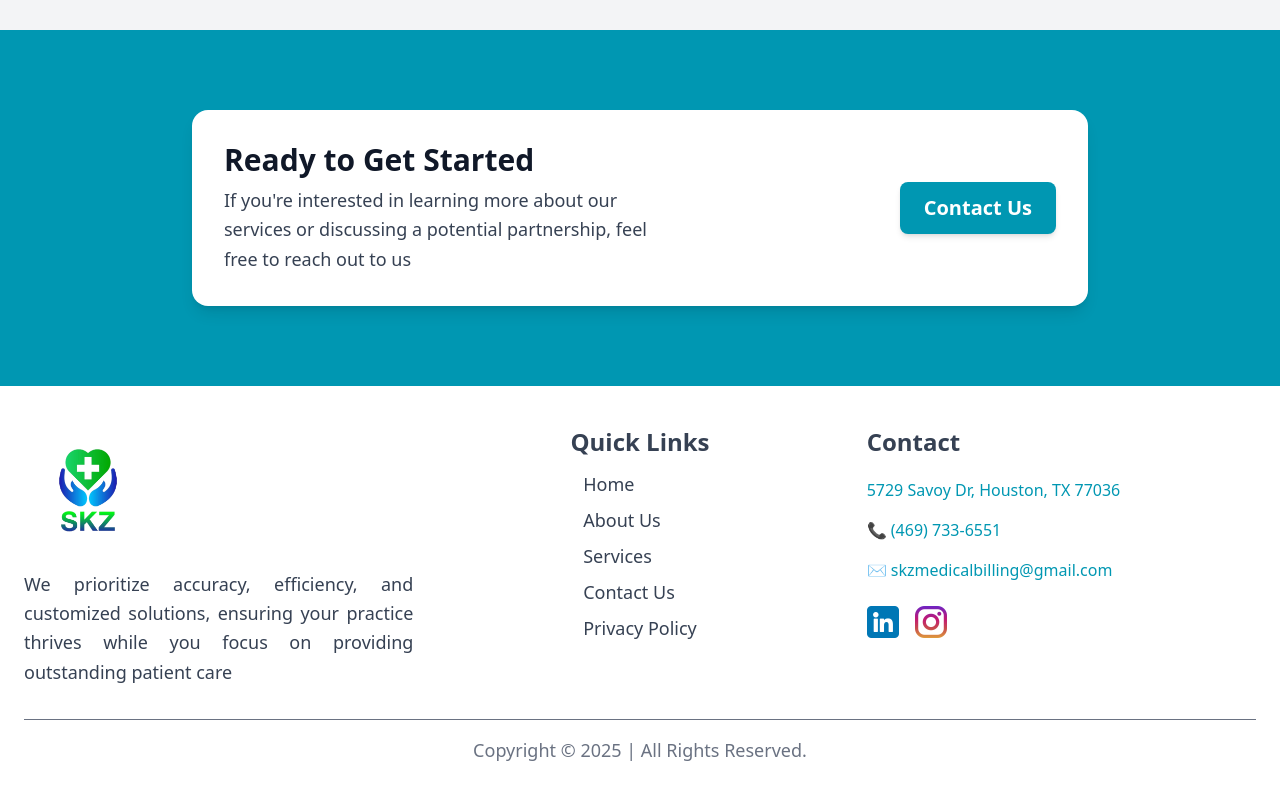
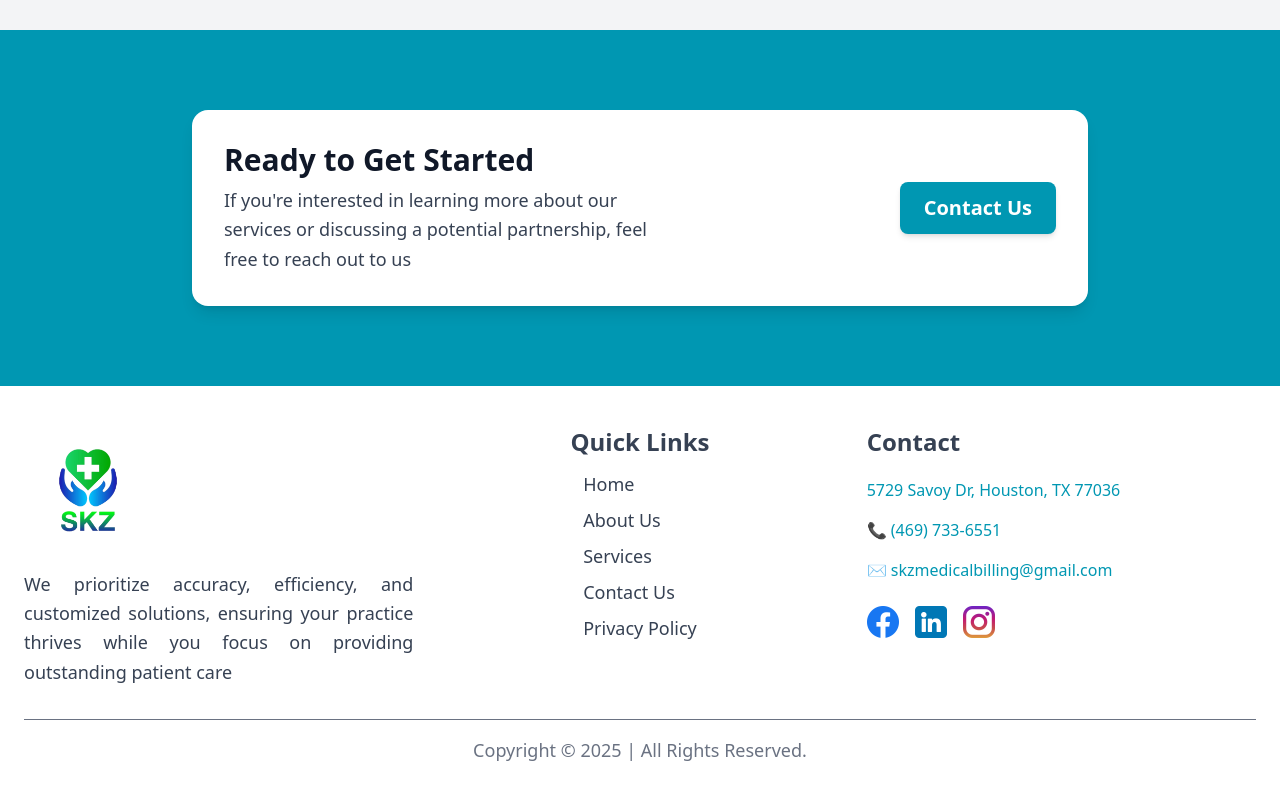
Before and after one commit to msyed313/skz_medical_billing, a React (Vite) app: page /dental-service in a window 1280 px wide. Shown: the part 1138-1938 px from the top of the page. Built offline with nearby package versions, Linux system fonts and the light colour scheme.

Commit message:
facebook page

```diff
--- a/src/pages/Footer.jsx
+++ b/src/pages/Footer.jsx
@@ -56,9 +56,9 @@ function Footer() {
 
                     {/* Social Icons */}
                     <div className="flex space-x-4 mt-4">
-                        {/* <Link to="#" className="transition-transform hover:scale-110">
-                            <img src="/assets/facebook.png" alt="Facebook" className="w-8 h-8" />
-                        </Link> */}
+                        <Link to="https://www.facebook.com/profile.php?id=61573605331351&name=xhp_nt__fb__action__open_user&_rdr" className="transition-transform hover:scale-110">
+                            <img src="/assets/facebook.png" alt="Facebook" className="w-8 h-8" loading="lazy" />
+                        </Link>
                         <Link to="https://www.linkedin.com/in/skz-billing-9b5352353/" className="transition-transform hover:scale-110">
                             <img src="/assets/linkedin.png" alt="LinkedIn" className="w-8 h-8" loading="lazy"/>
                         </Link>
```
